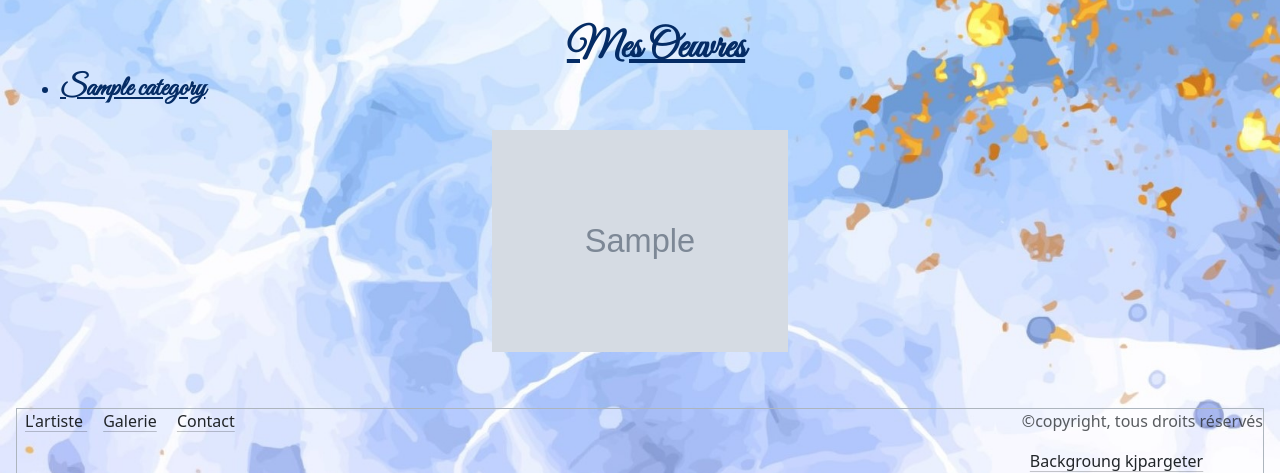
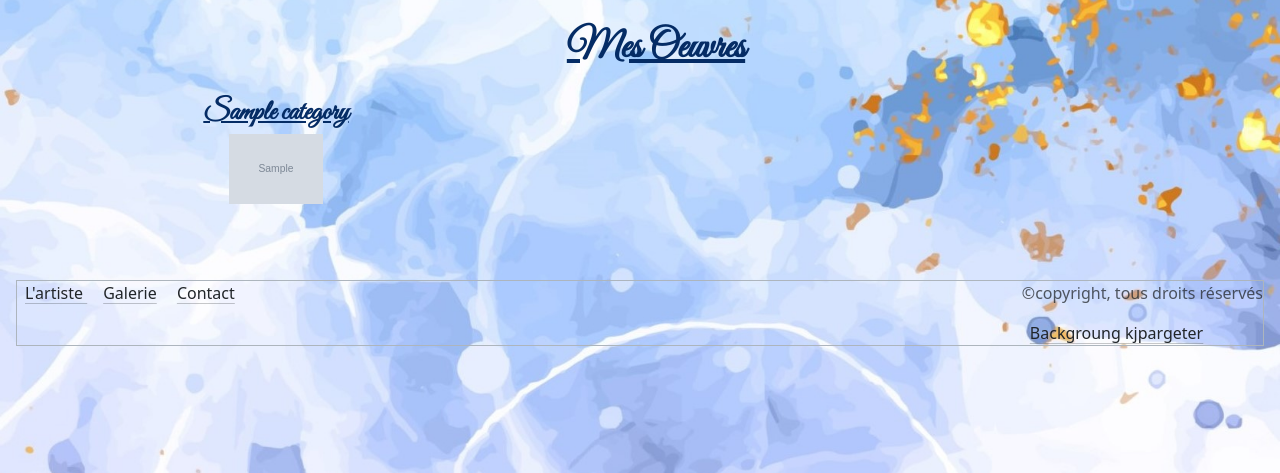
Before and after one commit to Guiboy974/gautierweb, a Symfony app: template templates/galerie/galerie.html.twig in a window 1280 px wide. Shown: the part 154-627 px from the top of the page. Run offline with Twig, Linux system fonts and the light colour scheme; the template is opened without the code that fills it: most values are stand-ins (such as "Sample title", 1, 10 or a date in 2020); grey boxes marked "Sample" are stand-in pictures; some libraries are stand-ins or nearby versions.

Commit message:
stylegal

```diff
--- a/templates/galerie/galerie.html.twig
+++ b/templates/galerie/galerie.html.twig
@@ -7,7 +7,11 @@
     <link rel="stylesheet" href="{{ asset("css/home/home.css") }}">
     <link href="https://cdn.jsdelivr.net/npm/bootstrap@5.3.2/dist/css/bootstrap.min.css" rel="stylesheet"
           integrity="sha384-T3c6CoIi6uLrA9TneNEoa7RxnatzjcDSCmG1MXxSR1GAsXEV/Dwwykc2MPK8M2HN" crossorigin="anonymous">
-
+    <style>
+        ul {
+              list-style-type: none;
+            }
+    </style>
 {% endblock %}
 
 
@@ -15,25 +19,24 @@
 
     <div class="container-fluid text-center">
 
-
             <ul>
-                <a href="{{ url('app_galerie')}}" class="card-title h1 my-3 fw-semibold text-primary-emphasis">Mes Oeuvres</a>
+                <a href="{{ url('app_galerie')}}" class="card-title h1 mt-3 mb-5 pb-5 fw-semibold text-primary-emphasis">Mes Oeuvres</a>
                 <div class="d-flex flex-wrap">
                 {% for categorie in categories %}
-                    <li>
-                        <a href="{{ url('app_galerie', {name: categorie.name, id: categorie.id}) }}" class="card-title h3 my-3 fw-semibold text-primary-emphasis">{{ categorie.name
+                    <li class="m-3 p-2">
+                        <a href="{{ url('app_galerie', {name: categorie.name, id: categorie.id}) }}" class="card-title h3 my-3 py-3 fw-semibold text-primary-emphasis">{{ categorie.name
                             }}</a>
+                            <div class="row d-flex flex-wrap justify-content-around">
+                                {% for image in categorie.images %}
+                                    <img class="p-1 w-25 h-auto img-fluid" src="{{ asset('images/galerie/' ~ image.filename ) }}"
+                                         alt="{{
+                                    image.altText
+                                    }}" data-bs-toggle="modal" data-bs-target="#imageModal">
+                                {% endfor %}
+                            </div>
                     </li>
                 {% endfor %}
             </ul>
-            <div class="row flex-wrap justify-content-around">
-                {% for image in images %}
-                    <img class="p-2 w-25 h-auto img-fluid" src="{{ asset('images/galerie/' ~ image.filename ) }}"
-                         alt="{{
-                    image.altText
-                    }}" data-bs-toggle="modal" data-bs-target="#imageModal">
-                {% endfor %}
-            </div>
         </div>
 
     </div>
```
Also changed, not shown: public/css/home/home.css (line endings or trailing spaces).
